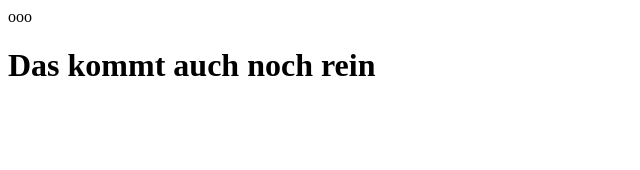
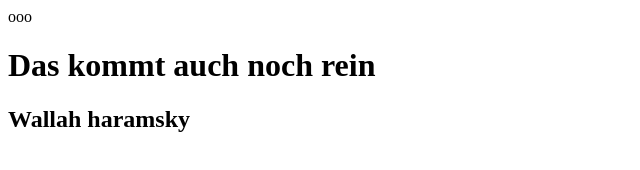
Before and after one commit to mastercood/haramsky, a plain HTML site: page index.html in a window 1280 px wide. Shown: the whole page, without its empty margins (0-640 px from the left). Drawn offline with Linux system fonts and the light colour scheme.

Commit message:
Hinzufügen von H1 und H2

```diff
--- a/index.html
+++ b/index.html
@@ -5,6 +5,7 @@ ooo  <head>
     <meta name="viewport" content="width=device-width, initial-scale=1.0">
     <title>Titel</title>
 <h1> Das kommt auch noch rein </h1>
+<h2> Wallah haramsky</h2>
   </head>
   <body>
 
```
